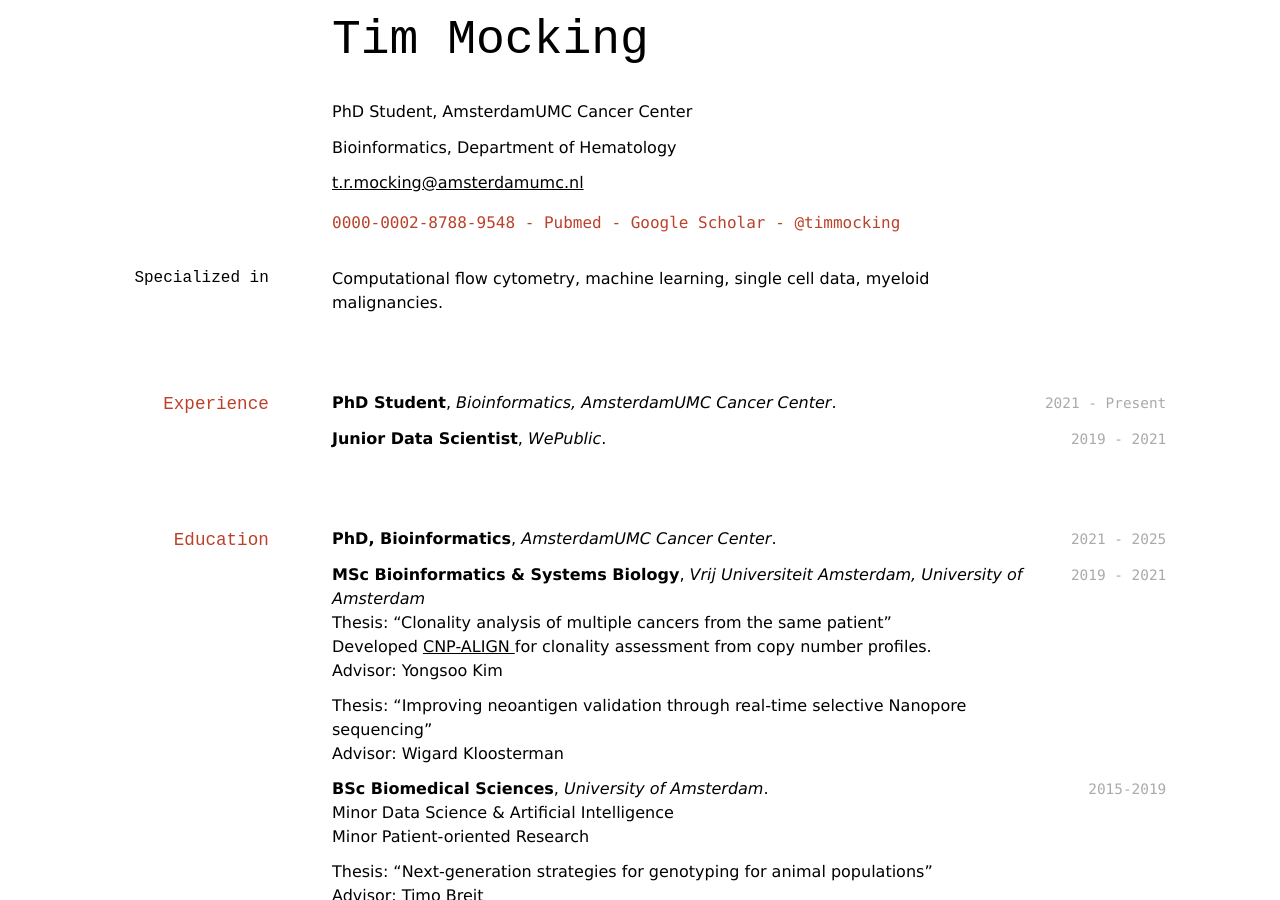
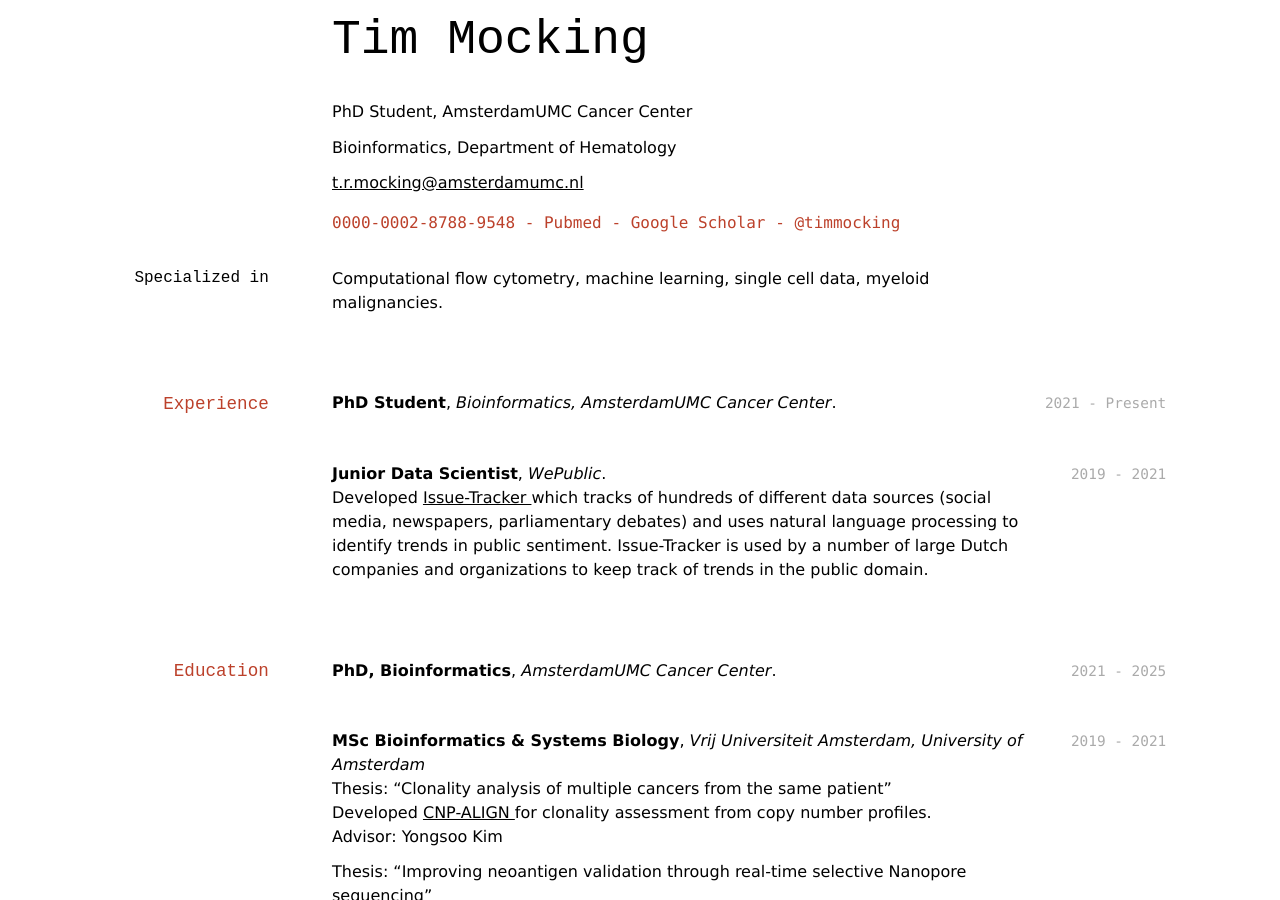
Before and after one commit to timmocking/markdown-cv, a Jekyll site: the page built from index.md, in a window 1280 px wide and 900 px high. Built offline with Jekyll 4.4.1, drawn with Linux system fonts in a browser that asks for light colours; nearby versions of some CDN libraries; a style sheet for code colours, icons or effects is not loaded.

Commit message:
Update CV

```diff
--- a/index.md
+++ b/index.md
@@ -37,14 +37,19 @@ What determines why and how cancer cells respond to targeted inhibitors? -->
 `2021 - Present`
 **PhD Student**, *Bioinformatics, AmsterdamUMC Cancer Center*.<br>
 
+<br>
 
 `2019 - 2021`
 **Junior Data Scientist**, *WePublic*.<br>
+Developed <a href="https://issuetracker.nu/">Issue-Tracker
+</a> which tracks of hundreds of different data sources (social media, newspapers, parliamentary debates) and uses natural language processing to identify trends in public sentiment. Issue-Tracker is used by a number of large Dutch companies and organizations to keep track of trends in the public domain.
 
 ## Education
 
 `2021 - 2025`
 **PhD, Bioinformatics**, *AmsterdamUMC Cancer Center*.<br/>
+
+<br>
 
 `2019 - 2021`
 **MSc Bioinformatics & Systems Biology**, *Vrij Universiteit Amsterdam, University of Amsterdam*<br/>
@@ -55,6 +60,8 @@ Advisor: Yongsoo Kim
 
 Thesis: "Improving neoantigen validation through real-time selective Nanopore sequencing"<br/>
 Advisor: Wigard Kloosterman
+
+<br>
 
 `2015-2019` **BSc Biomedical Sciences**, *University of Amsterdam*.<br/>
 Minor Data Science & Artificial Intelligence<br/>
```
